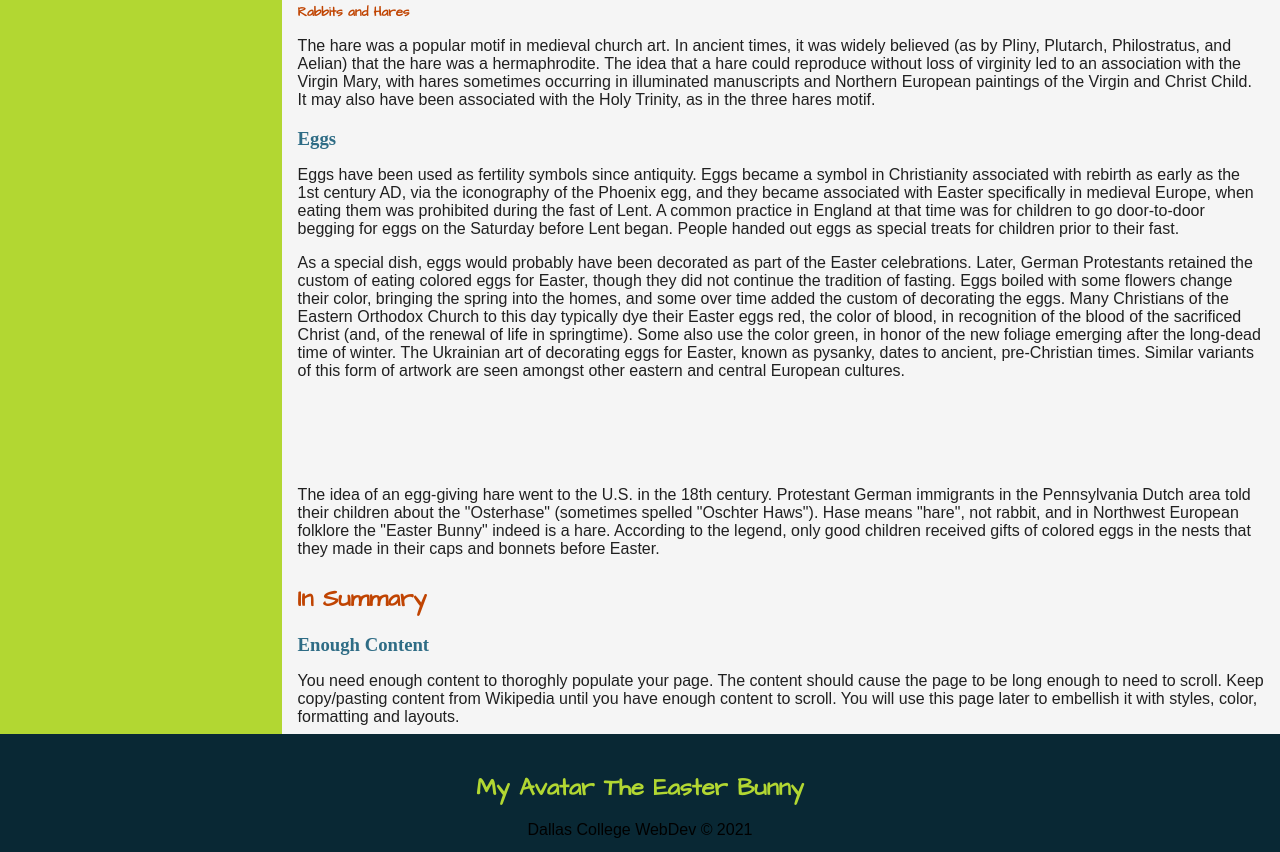
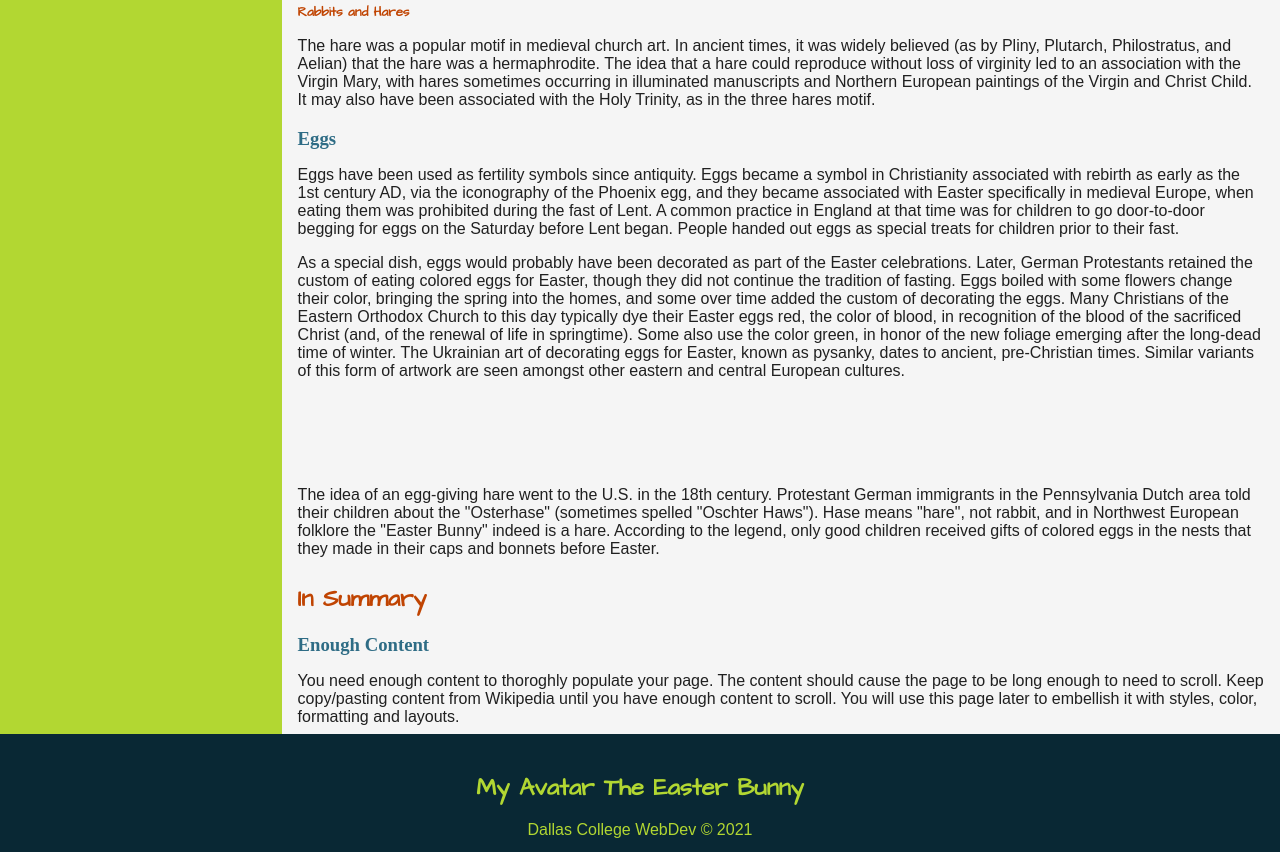
Before and after one commit to korrij/debugging-html-css, a plain HTML site: page index.html in a window 1280 px wide. Shown: the part 785-1637 px from the top of the page. Drawn offline with Linux system fonts and the light colour scheme; files that its build step writes are made by us from their sources; a web font is replaced by a local one.

Commit message:
updated css value error footer

```diff
--- a/css/style.css
+++ b/css/style.css
@@ -30,7 +30,7 @@ header img {
 footer {
 	text-align: center;
 	background-color: #092834;
-	color: #B2;
+	color: #B2D732;
 	clear: both;
 }
 
```
